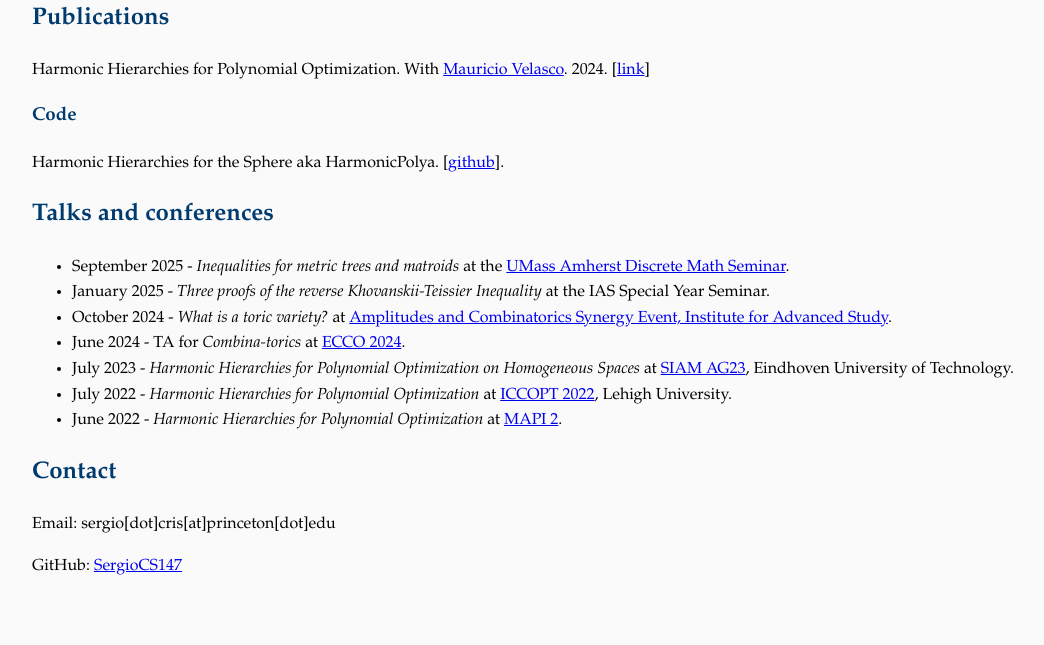
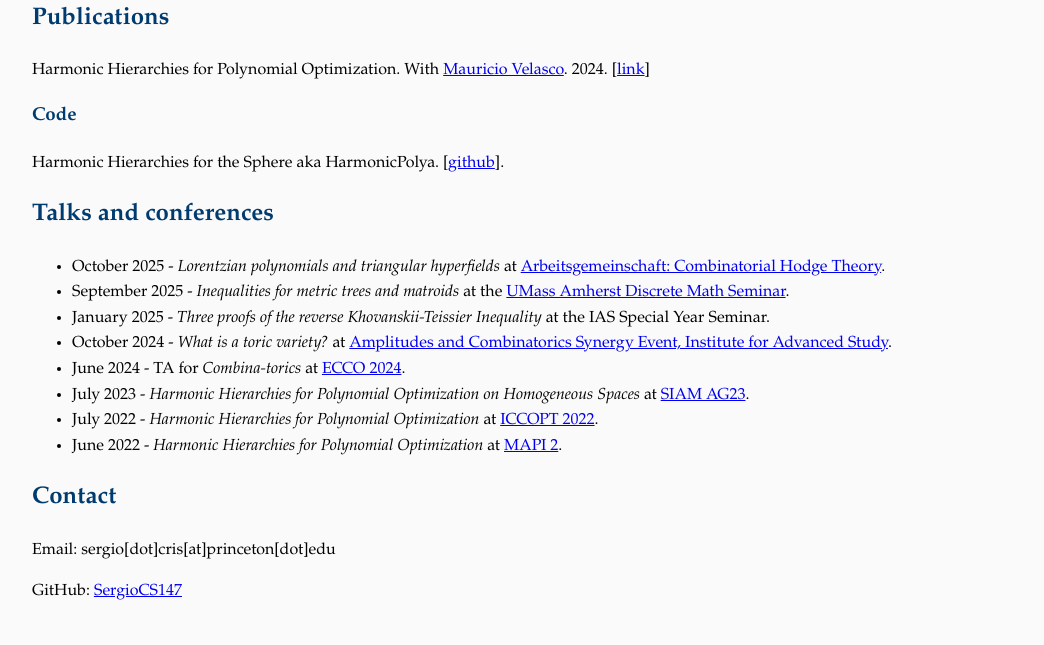
Before and after one commit to SergioCS147/sergiocs147.github.io, a Jekyll site: the page built from index.md, in a window 1280 px wide. Shown: the part 443-1088 px from the top of the page, without its empty margins (8-1052 px from the left). Built offline with Jekyll 4.4.1, drawn with Linux system fonts in a browser that asks for light colours; our own code applies the rules of GitHub Pages for plain Markdown files; before the commit the page ends 1062 px from its top, so only the background shows below that.

Commit message:
Update index.md

```diff
--- a/index.md
+++ b/index.md
@@ -43,12 +43,13 @@ Harmonic Hierarchies for the Sphere aka HarmonicPolya. [<a href="https://github.
 <h2><strong> Talks and conferences </strong> </h2>
 
 <ul>
+  <li>October 2025 - <em>Lorentzian polynomials and triangular hyperfields</em> at <a href="https://www.mfo.de/www/activity/2542">Arbeitsgemeinschaft: Combinatorial Hodge Theory</a>.</li>
   <li>September 2025 - <em>Inequalities for metric trees and matroids</em> at the <a href="https://www.umass.edu/mathematics-statistics/seminars/discrete-math-seminar">UMass Amherst Discrete Math Seminar</a>.</li>
   <li>January 2025 - <em>Three proofs of the reverse Khovanskii-Teissier Inequality</em> at the IAS Special Year Seminar.</li>
   <li>October 2024 - <em>What is a toric variety?</em> at <a href="https://www.ias.edu/mathematical-physics/events/amplitudes-and-combinatorics-synergy-event">Amplitudes and Combinatorics Synergy Event, Institute for Advanced Study</a>.</li>
   <li>June 2024 - TA for <em>Combina-torics</em> at <a href="https://ecco2024.combinatoria.co/home-english"> ECCO 2024</a>.</li>
-  <li>July 2023 - <em>Harmonic Hierarchies for Polynomial Optimization on Homogeneous Spaces</em> at <a href="https://www.siam.org/conferences/cm/conference/ag23">SIAM AG23</a>, Eindhoven University of Technology.</li>
-  <li>July 2022 - <em>Harmonic Hierarchies for Polynomial Optimization</em> at <a href="https://iccopt2022.lehigh.edu">ICCOPT 2022</a>, Lehigh University.</li>
+  <li>July 2023 - <em>Harmonic Hierarchies for Polynomial Optimization on Homogeneous Spaces</em> at <a href="https://www.siam.org/conferences/cm/conference/ag23">SIAM AG23</a>.</li>
+  <li>July 2022 - <em>Harmonic Hierarchies for Polynomial Optimization</em> at <a href="https://iccopt2022.lehigh.edu">ICCOPT 2022</a>.</li>
   <li>June 2022 - <em>Harmonic Hierarchies for Polynomial Optimization</em> at <a href="https://scm.org.co/mapi-2/">MAPI 2</a>.</li>
 </ul>
 
```
